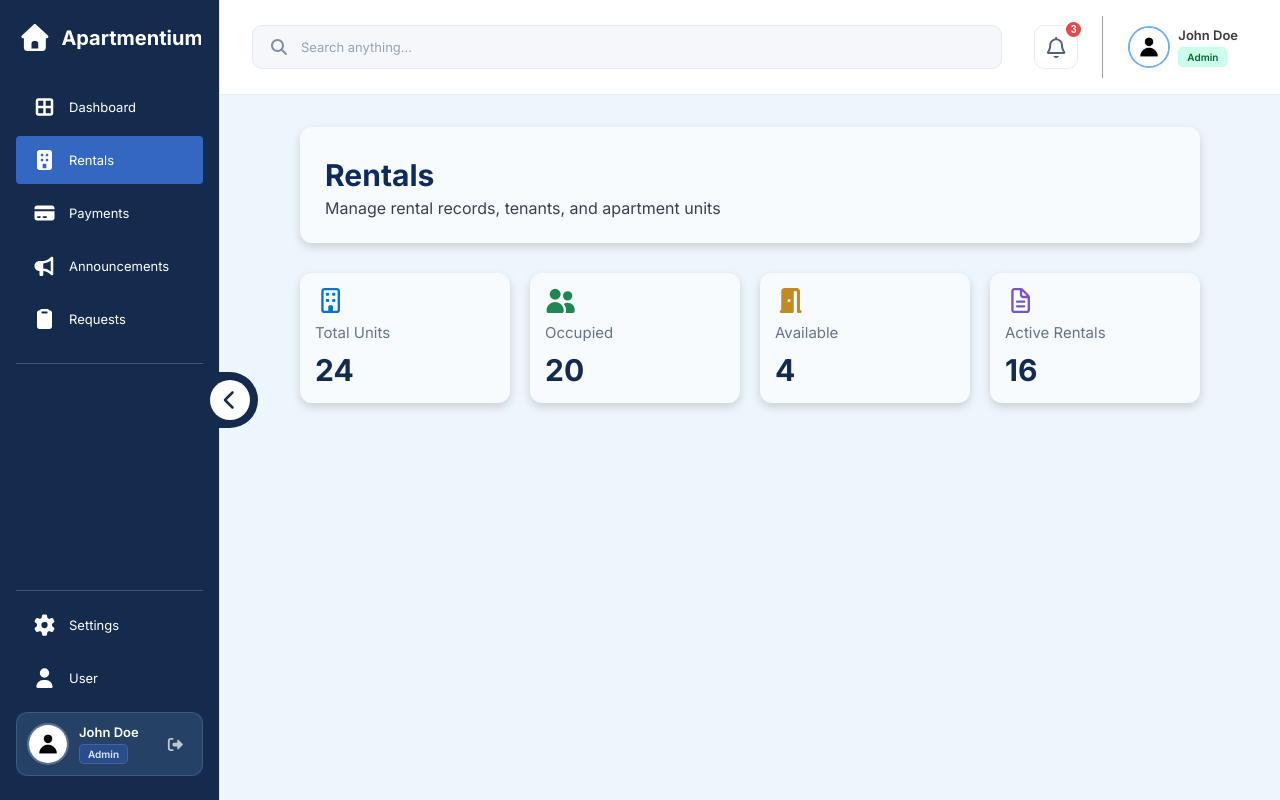
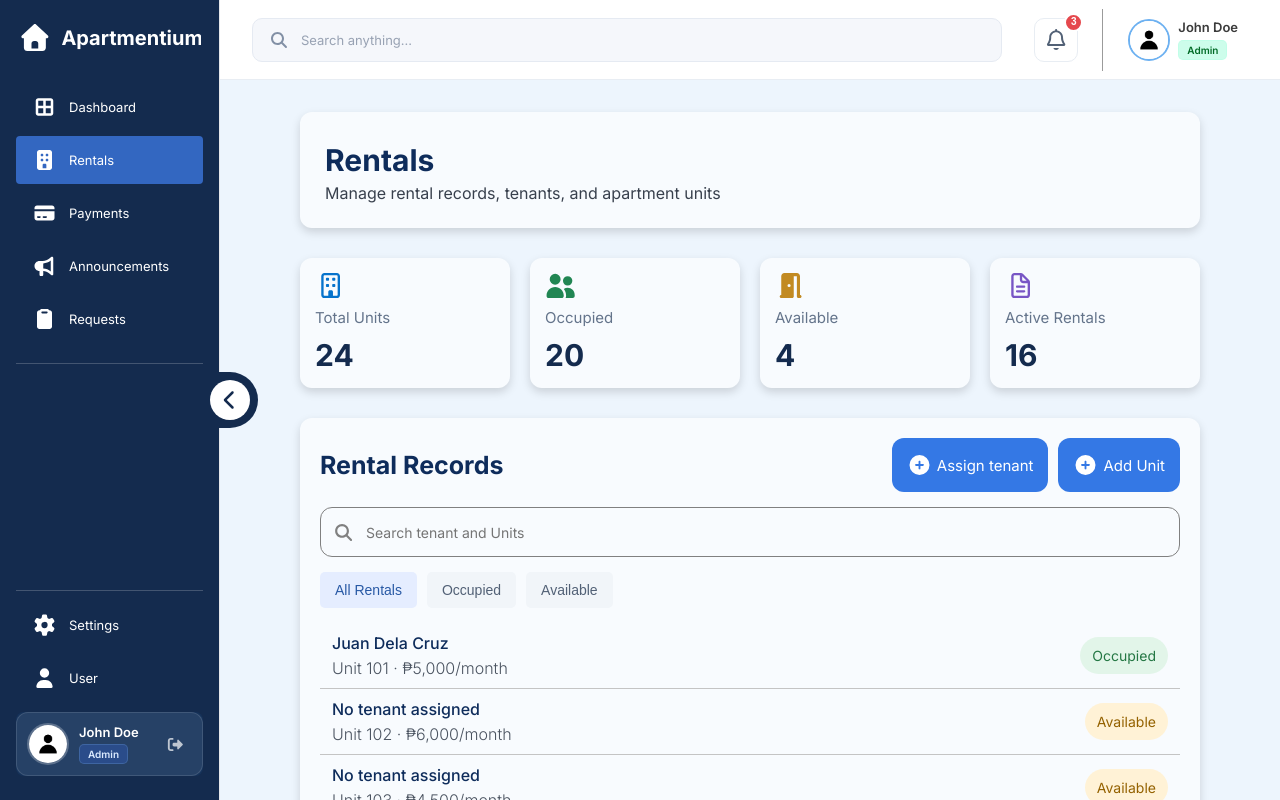
Before and after one commit to Stewpth/Apartment-Rental-Management, a React (Vite) app in the folder apartmentium-frontend/: page /admin/rentals in a window 1280 px wide. Built offline with nearby package versions, Linux system fonts and the light colour scheme.

Commit message:
FEAT(Frontend): Create Rental records at Rentals page

```diff
--- a/apartmentium-frontend/src/pages/Rentals/Rentals.jsx
+++ b/apartmentium-frontend/src/pages/Rentals/Rentals.jsx
@@ -2,6 +2,7 @@ import Header from "../../components/layout/Header";
 import Sidebar from "../../components/layout/Sidebar";
 import RentalsHeader from "./admin-rental-contents/RentalsHeader";
 import RentalsSummary from "./admin-rental-contents/RentalsSummary";
+import RentalsRecords from "./admin-rental-contents/RentalRecords";
 
 import "./Rentals.css";
 
@@ -21,6 +22,7 @@ export default function Rentals() {
               <div className="rentals-contents">
                 <RentalsHeader />
                 <RentalsSummary />
+                <RentalsRecords />
               </div>
             </div>
           </div>
--- a/apartmentium-frontend/src/pages/Rentals/admin-rental-contents/RentalRecords.css
+++ b/apartmentium-frontend/src/pages/Rentals/admin-rental-contents/RentalRecords.css
@@ -0,0 +1,236 @@
+.rentals-records-container {
+  display: flex;
+  flex-direction: column;
+  background-color: #f8fbfe;
+  box-shadow: 0 4px 10px rgba(0, 0, 0, 0.15);
+  padding: 20px;
+  border-radius: 12px;
+  gap: 15px 10px;
+}
+
+/* ==============================
+    RentalRecordsHeader
+   ==============================
+*/
+
+.rental-records-header {
+  display: flex;
+  flex-direction: row;
+  align-items: center;
+  justify-content: space-between;
+}
+
+.rental-records-title {
+  font-size: 25px;
+  margin: 0;
+  color: #0e2c5b;
+}
+
+.rental-records-actions {
+  display: flex;
+  gap: 10px;
+}
+
+.rental-action-button {
+  background-color: rgb(52, 120, 229);
+  border: none;
+  border-radius: 12px;
+
+  padding: 17px 15px;
+  box-sizing: border-box;
+
+  display: flex;
+  align-items: center;
+
+  gap: 5px;
+
+  font-family: "Inter", sans-serif;
+  font-size: 15px;
+  color: white;
+
+  cursor: pointer;
+}
+
+.rental-records-icons {
+  font-size: 20px;
+}
+
+/* ==============================
+    SearchRecords
+   ==============================
+*/
+
+.search-records-container {
+  position: relative;
+}
+
+.search-records-icon {
+  position: absolute;
+  top: 17px;
+  left: 13px;
+  font-size: 17px;
+  transition:
+    opacity 0.2s ease,
+    visibility 0.2s ease;
+  color: gray;
+}
+
+.search-record-input {
+  width: 100%;
+  box-sizing: border-box;
+  height: 50px;
+  padding: 10px 10px 10px 45px;
+  border-radius: 12px;
+  border: 1px solid gray;
+  background-color: transparent;
+  outline: none;
+  font-family: "Inter", sans-serif;
+  font-size: 14px;
+  transition:
+    border-color 0.2s ease,
+    padding 0.2s ease;
+}
+
+.search-record-input::placeholder {
+  font-family: "Inter", sans-serif;
+  font-size: 14px;
+}
+
+.search-record-input:focus {
+  border-color: rgb(52, 120, 229);
+}
+
+.search-records-container:focus-within .search-records-icon {
+  opacity: 0;
+  visibility: hidden;
+}
+
+.search-records-container:focus-within .search-record-input {
+  padding-left: 20px;
+  color: rgb(77, 106, 153);
+}
+
+.search-records-filter-box {
+  display: flex;
+  gap: 10px;
+}
+
+.search-records-filter-btn {
+  color: rgb(82, 97, 118);
+  background-color: rgb(241, 245, 249);
+
+  border: none;
+  font-size: 14px;
+  padding: 10px 15px;
+  border-radius: 5px;
+  cursor: pointer;
+}
+
+.search-records-filter-btn.selected {
+  background-color: rgb(229, 237, 255);
+  color: rgb(40, 89, 165);
+}
+
+/* ==============================
+    RecordList
+   ==============================
+*/
+
+.rentals-record-list {
+  display: flex;
+  flex-direction: column;
+  min-height: 300px;
+  max-height: 300px;
+  overflow: auto;
+}
+
+.rentals-record-unit {
+  display: flex;
+  flex-direction: row;
+  justify-content: space-between;
+  align-items: center;
+  padding: 10px 12px;
+  box-sizing: border-box;
+  border-bottom: 1px solid rgb(196, 196, 196);
+  font-family: "Inter", sans-serif;
+  cursor: pointer;
+  transition: background-color 0.3s ease;
+}
+
+.rentals-record-unit:hover {
+  background-color: rgb(226, 226, 226);
+}
+
+.rentals-unit-details {
+  display: flex;
+  flex-direction: column;
+  gap: 5px;
+  font-weight: 300;
+}
+
+.unit-tenant-name {
+  color: #0e2c5b;
+  font-weight: 500;
+}
+
+.unit-tenant-room-details {
+  color: #4b5461;
+}
+
+/* Unit Status */
+
+.rentals-unit-status {
+  border-radius: 20px;
+  padding: 10px 12px;
+  font-size: 14px;
+
+  display: flex;
+  justify-content: center;
+  align-items: center;
+}
+
+.rentals-unit-status.available {
+  background-color: rgb(255, 242, 214);
+  color: rgb(148, 98, 0);
+}
+
+.rentals-unit-status.occupied {
+  background-color: rgb(226, 245, 233);
+  color: rgb(36, 119, 68);
+}
+
+/* =========================
+  RESPONSIVE
+========================= */
+
+/* RentalRecordsHeader*/
+
+@media (max-width: 805px) {
+  .rental-records-title {
+    font-size: 22px;
+  }
+
+  .rental-action-button {
+    padding: 15px 12px;
+    font-size: 13px;
+  }
+
+  .rental-records-icons {
+    font-size: 17px;
+  }
+}
+
+@media (max-width: 500px) {
+  .rental-records-title {
+    font-size: 19px;
+  }
+
+  .rental-action-button {
+    padding: 13px 10px;
+    font-size: 13px;
+  }
+
+  .rental-records-icons {
+    font-size: 14px;
+  }
+}
--- a/apartmentium-frontend/src/pages/Rentals/admin-rental-contents/RentalRecords.jsx
+++ b/apartmentium-frontend/src/pages/Rentals/admin-rental-contents/RentalRecords.jsx
@@ -1,3 +1,17 @@
-export default function RentalRecords() {
-  return <></>;
+import RentalRecordsHeader from "./RentalRecords/RentalRecordsHeader";
+import SearchRecords from "./RentalRecords/SearchRecords";
+import RecordList from "./RentalRecords/RecordList";
+
+import "./RentalRecords.css";
+
+export default function RentalsRecords() {
+  return (
+    <section className="rentals-records-container">
+      <RentalRecordsHeader />
+      <SearchRecords />
+      <RecordList />
+
+      <div className="rental-records-footer">Check the records</div>
+    </section>
+  );
 }
--- /dev/null
+++ b/apartmentium-frontend/src/pages/Rentals/admin-rental-contents/RentalRecords/RecordList.jsx
@@ -0,0 +1,83 @@
+// This is just a sample records, i will convert it to database soon.
+const rentalsRecordList = [
+  {
+    unit_id: "unit-101",
+    tenant_id: "tnt1",
+    tenant_name: "Juan Dela Cruz",
+    unit: "Unit 101",
+    unit_cost: 5000,
+    isAvailable: false,
+  },
+  {
+    unit_id: "unit-102",
+    tenant_id: null,
+    tenant_name: null,
+    unit: "Unit 102",
+    unit_cost: 6000,
+    isAvailable: true,
+  },
+  {
+    unit_id: "unit-103",
+    tenant_id: null,
+    tenant_name: null,
+    unit: "Unit 103",
+    unit_cost: 4500,
+    isAvailable: true,
+  },
+  {
+    unit_id: "unit-104",
+    tenant_id: null,
+    tenant_name: null,
+    unit: "Unit 104",
+    unit_cost: 4500,
+    isAvailable: true,
+  },
+  {
+    unit_id: "unit-105",
+    tenant_id: "tnt2",
+    tenant_name: "Maria Santos",
+    unit: "Unit 105",
+    unit_cost: 4500,
+    isAvailable: false,
+  },
+  {
+    unit_id: "unit-106",
+    tenant_id: "tnt3",
+    tenant_name: "Amorosa Maximino",
+    unit: "Unit 106",
+    unit_cost: 5000,
+    isAvailable: false,
+  },
+];
+
+function UnitStatus({ isAvailable }) {
+  return (
+    <div
+      className={`rentals-unit-status ${isAvailable ? "available" : "occupied"}`}
+    >
+      {isAvailable ? "Available" : "Occupied"}
+    </div>
+  );
+}
+
+export default function RecordList() {
+  return (
+    <div className="rentals-record-list">
+      {rentalsRecordList.map((unit) => (
+        <div className="rentals-record-unit" key={unit.unit_id}>
+          <div className="rentals-unit-details">
+            <span className="unit-tenant-name">
+              {unit.tenant_name || "No tenant assigned"}
+            </span>
+
+            <span className="unit-tenant-room-details">
+              {unit.unit} · ₱{unit.unit_cost.toLocaleString("en-PH")}/month
+            </span>
+          </div>
+
+          <UnitStatus isAvailable={unit.isAvailable} />
+        </div>
+      ))}
+    </div>
+  );
+}
--- /dev/null
+++ b/apartmentium-frontend/src/pages/Rentals/admin-rental-contents/RentalRecords/RentalRecordsHeader.jsx
@@ -0,0 +1,26 @@
+import { FontAwesomeIcon } from "@fortawesome/react-fontawesome";
+import { faPlusCircle } from "@fortawesome/free-solid-svg-icons";
+
+export default function RentalRecordsHeader() {
+  return (
+    <div className="rental-records-header">
+      <h4 className="rental-records-title">Rental Records</h4>
+      <div className="rental-records-actions">
+        <button className="rental-action-button" type="button">
+          <FontAwesomeIcon
+            className="rental-records-icons"
+            icon={faPlusCircle}
+          />
+          <span className="rental-records-action-name">Assign tenant</span>
+        </button>
+        <button className="rental-action-button" type="button">
+          <FontAwesomeIcon
+            className="rental-records-icons"
+            icon={faPlusCircle}
+          />
+          <span className="rental-records-action-name">Add Unit</span>
+        </button>
+      </div>
+    </div>
+  );
+}
--- /dev/null
+++ b/apartmentium-frontend/src/pages/Rentals/admin-rental-contents/RentalRecords/SearchRecords.jsx
@@ -0,0 +1,28 @@
+import { FontAwesomeIcon } from "@fortawesome/react-fontawesome";
+import { faMagnifyingGlass } from "@fortawesome/free-solid-svg-icons";
+
+export default function SearchRecords() {
+  return (
+    <>
+      <div className="search-records-container">
+        <FontAwesomeIcon
+          className="search-records-icon"
+          icon={faMagnifyingGlass}
+        />
+        <input
+          name="Search record"
+          type="text"
+          className="search-record-input"
+          placeholder="Search tenant and Units"
+        />
+      </div>
+      <div className="search-records-filter-box">
+        <button className="search-records-filter-btn selected">
+          All Rentals
+        </button>
+        <button className="search-records-filter-btn">Occupied</button>
+        <button className="search-records-filter-btn">Available</button>
+      </div>
+    </>
+  );
+}
--- a/apartmentium-frontend/src/pages/Rentals/admin-rental-contents/RentalsSummary.css
+++ b/apartmentium-frontend/src/pages/Rentals/admin-rental-contents/RentalsSummary.css
@@ -43,6 +43,18 @@
   color: rgb(20, 43, 78);
 }
 
+@media (max-width: 880px) {
+  .rentals-summary-grid {
+    grid-template-columns: repeat(2, 1fr);
+  }
+}
+
+@media (max-width: 768px) {
+  .rentals-summary-grid {
+    grid-template-columns: repeat(4, 1fr);
+  }
+}
+
 @media (max-width: 635px) {
   .rentals-summary-grid {
     grid-template-columns: repeat(2, 1fr);
```
